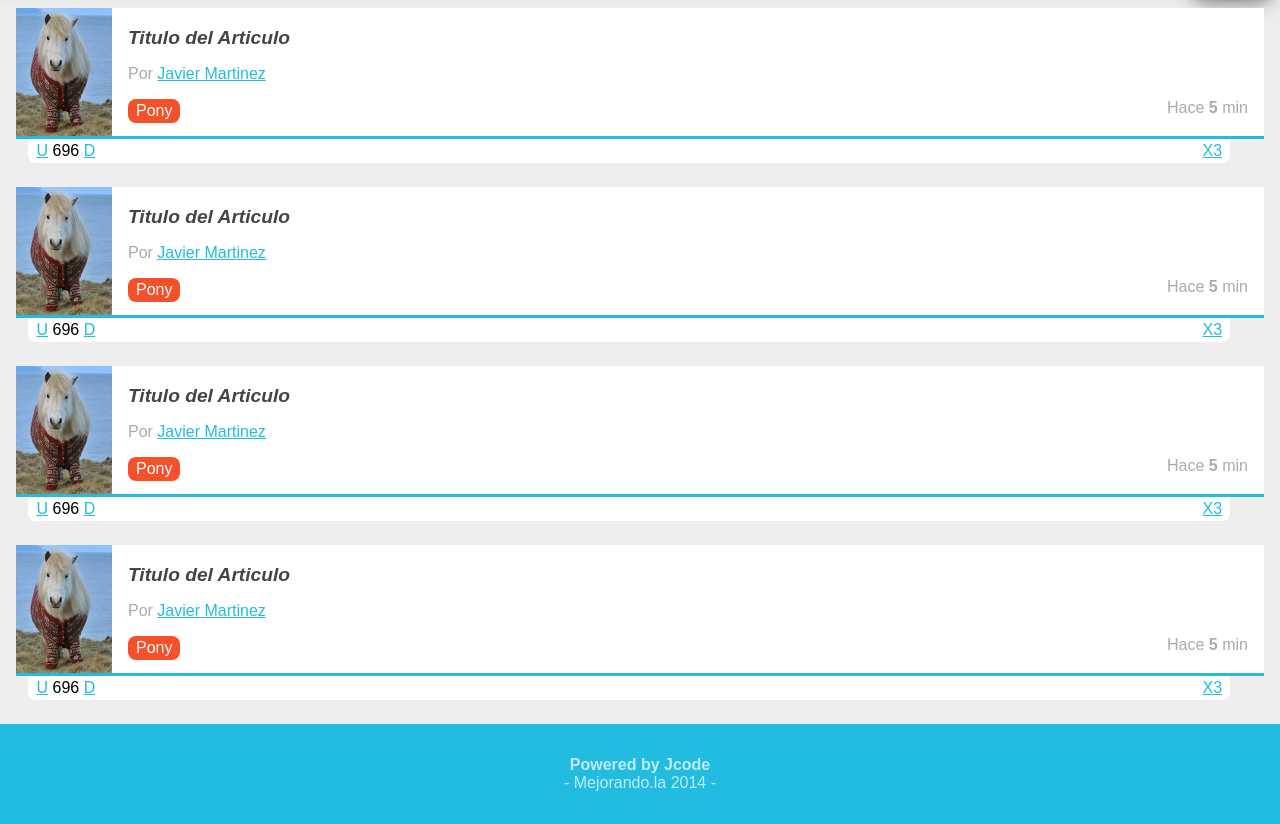
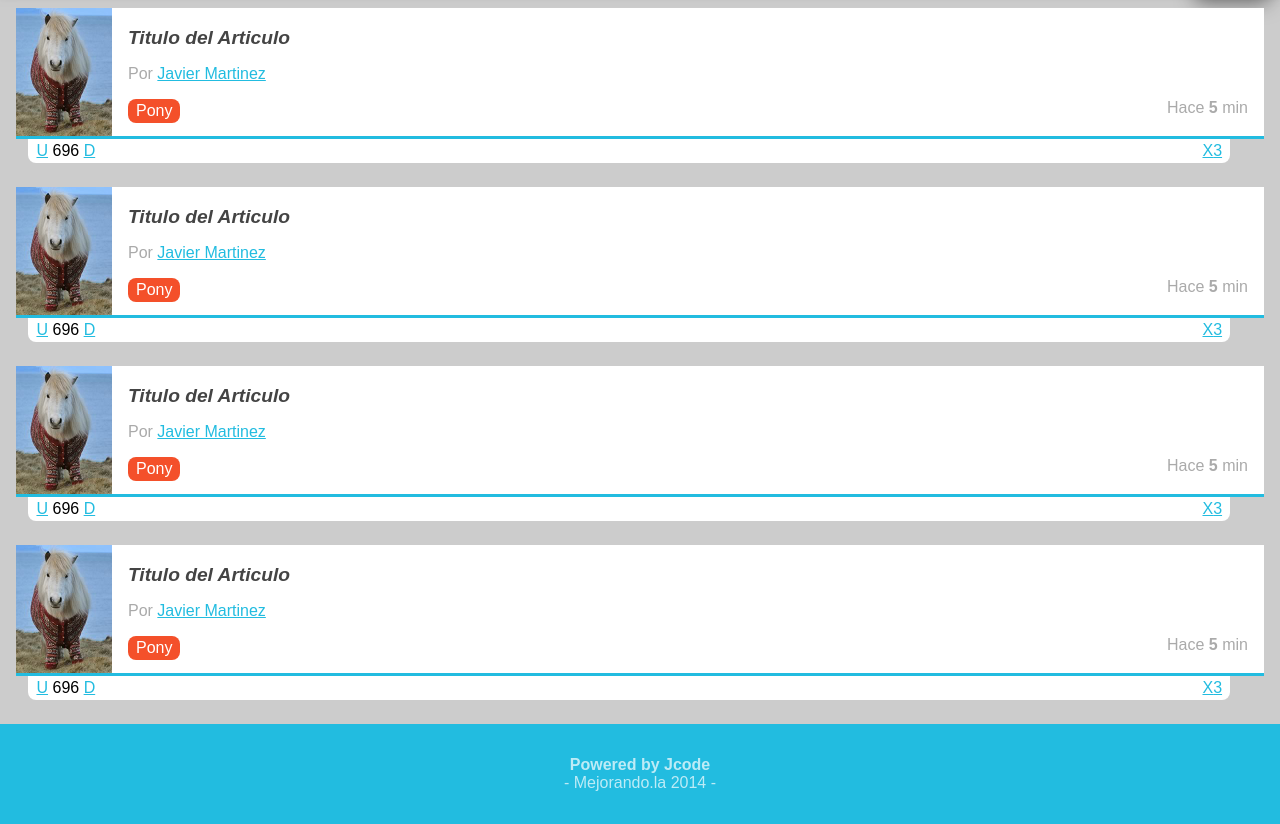
Before and after one commit to Javierski/Puls4, a plain HTML site: page index.html in a window 1280 px wide. Shown: the part 114-938 px from the top of the page. Drawn offline with Linux system fonts and the light colour scheme.

Commit message:
Prueba color fondo

```diff
--- a/estilos.css
+++ b/estilos.css
@@ -2,7 +2,8 @@ a{
 	color: #22BCE0;
 }
 body{
-	background: #EEEEEE;
+	/*background: #EEEEEE;*/
+	background: #ccc;
 	font-family: Arial;
 	font-size: 16px;
 }
```
